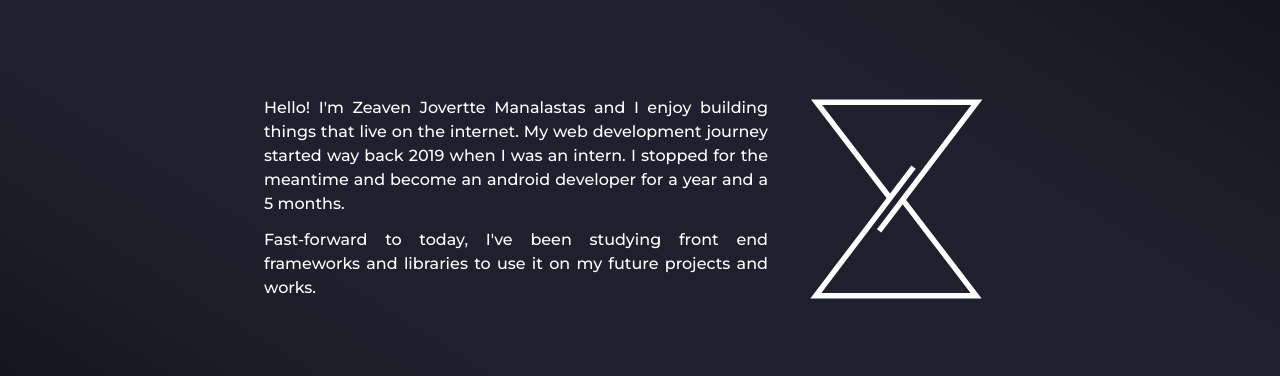
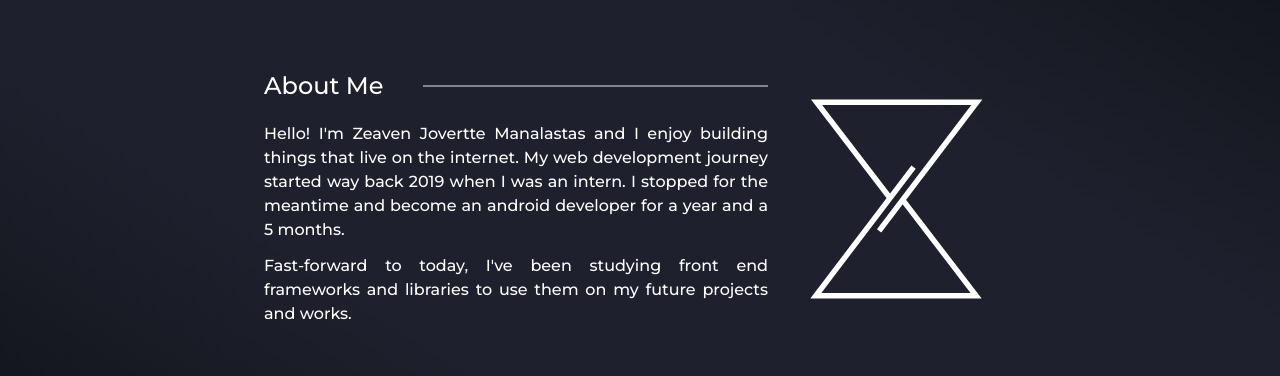
Before and after one commit to Zeaventyyy/My-Portfolio, a React (Create React App) app: page / in a window 1280 px wide. Shown: the part 1002-1378 px from the top of the page. Built offline with nearby package versions, Linux system fonts and the light colour scheme; the HTML template or start-up script is replaced by a standard one.

Commit message:
Fixed about component

```diff
--- a/src/landingpage/about.jsx
+++ b/src/landingpage/about.jsx
@@ -6,16 +6,21 @@ function About() {
     <div className="h-full container mx-auto">
       <div className="flex flex-col sm:flex-row justify-center items-center h-full px-10 lg:w-[52rem] mx-auto ">
         <section className="flex flex-col items-center text-white text-justify">
-          <h1 className="text-sm sm:text-base pb-3 font-medium ">
+          <div className="w-full flex justify-start mb-5">
+            <span className="text-2xl mr-10 font-medium ">About Me</span>
+            <span className="flex-grow border-[1px] opacity-50 self-center" />
+          </div>
+
+          <p className="text-sm sm:text-base pb-3 font-medium ">
             Hello! I&apos;m Zeaven Jovertte Manalastas and I enjoy building
             things that live on the internet. My web development journey started
             way back 2019 when I was an intern. I stopped for the meantime and
             become an android developer for a year and a 5 months.
-          </h1>
-          <h1 className="text-sm sm:text-base font-medium">
+          </p>
+          <p className="text-sm sm:text-base font-medium">
             Fast-forward to today, I&apos;ve been studying front end frameworks
-            and libraries to use it on my future projects and works.
-          </h1>
+            and libraries to use them on my future projects and works.
+          </p>
         </section>
         <section className="sm:flex self-end sm:items-center -mr-2 mt-4 text-white sm:h-full fill-white">
           <ZeavenLogo
```
